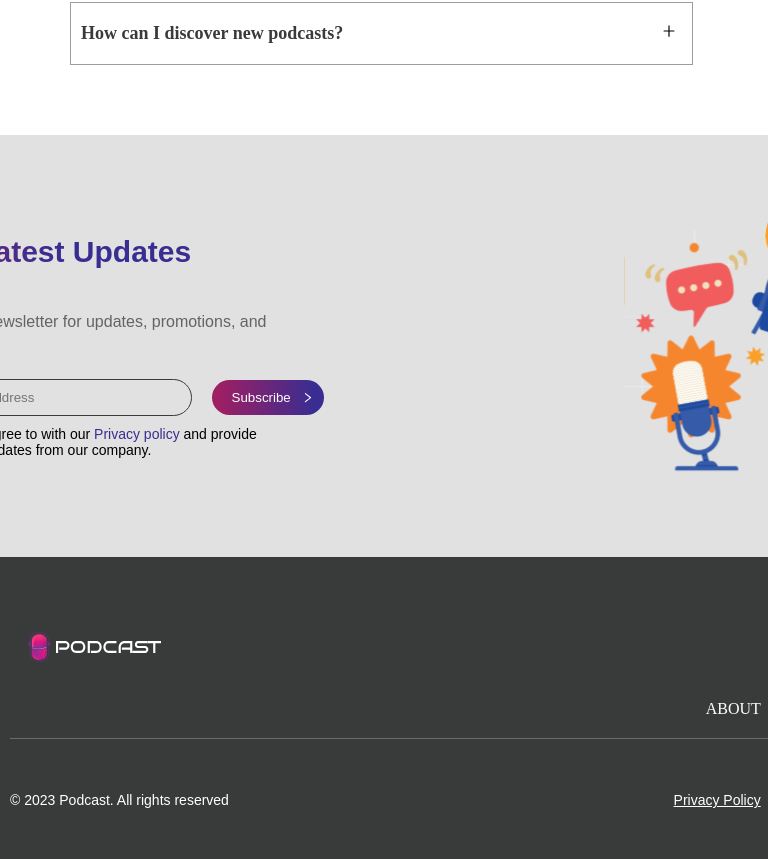
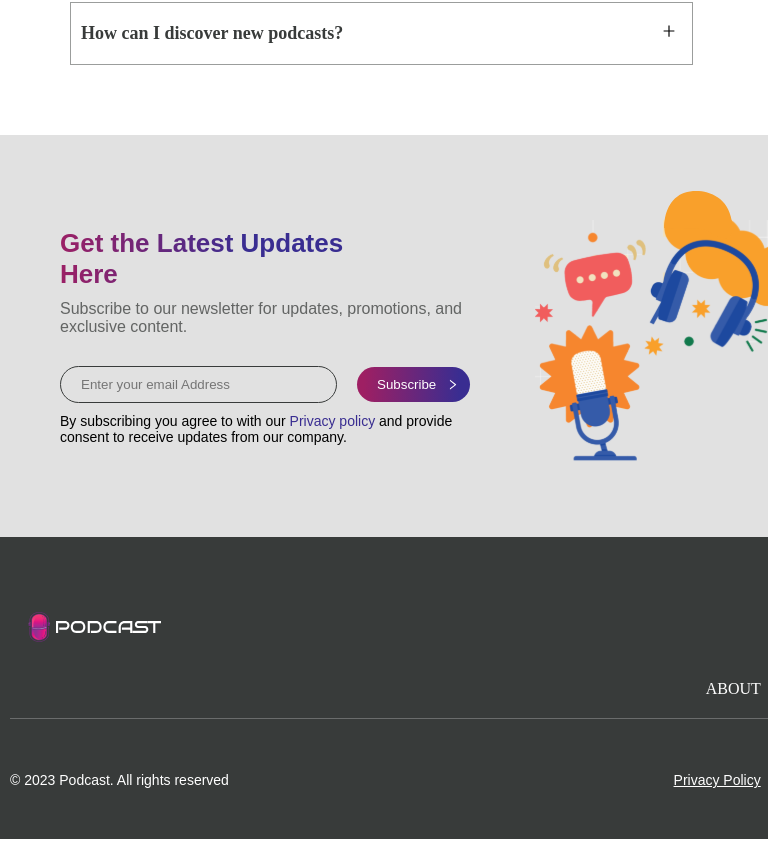
Before and after one commit to bekhzodallaev/milliy-podcast-app, a React (Create React App) app: page / in a window 768 px wide. Shown: the part 3829-4688 px from the top of the page. Built offline with nearby package versions, Linux system fonts and the light colour scheme; a web font is replaced by a local one.

Commit message:
Add responsiveness for Newsletter

```diff
--- a/src/components/LandingPage/Home/Newsletter/Newsletter.module.css
+++ b/src/components/LandingPage/Home/Newsletter/Newsletter.module.css
@@ -97,3 +97,22 @@
   height: 18.109rem;
   flex-shrink: 0;
 }
+@media only screen and (min-width: 600px) and (max-width: 1023px) {
+  .newsletter_main {
+    padding: 0rem 3.75rem;
+  }
+  .newsletter_container {
+    width: 100%;
+  }
+  .container_title {
+    font-size: 1.625rem;
+  }
+  .email_input {
+    width: 17.3125rem;
+  }
+  .right_side_picture {
+    width: 16rem;
+    background-position: center;
+    background-size: cover;
+  }
+}
```
